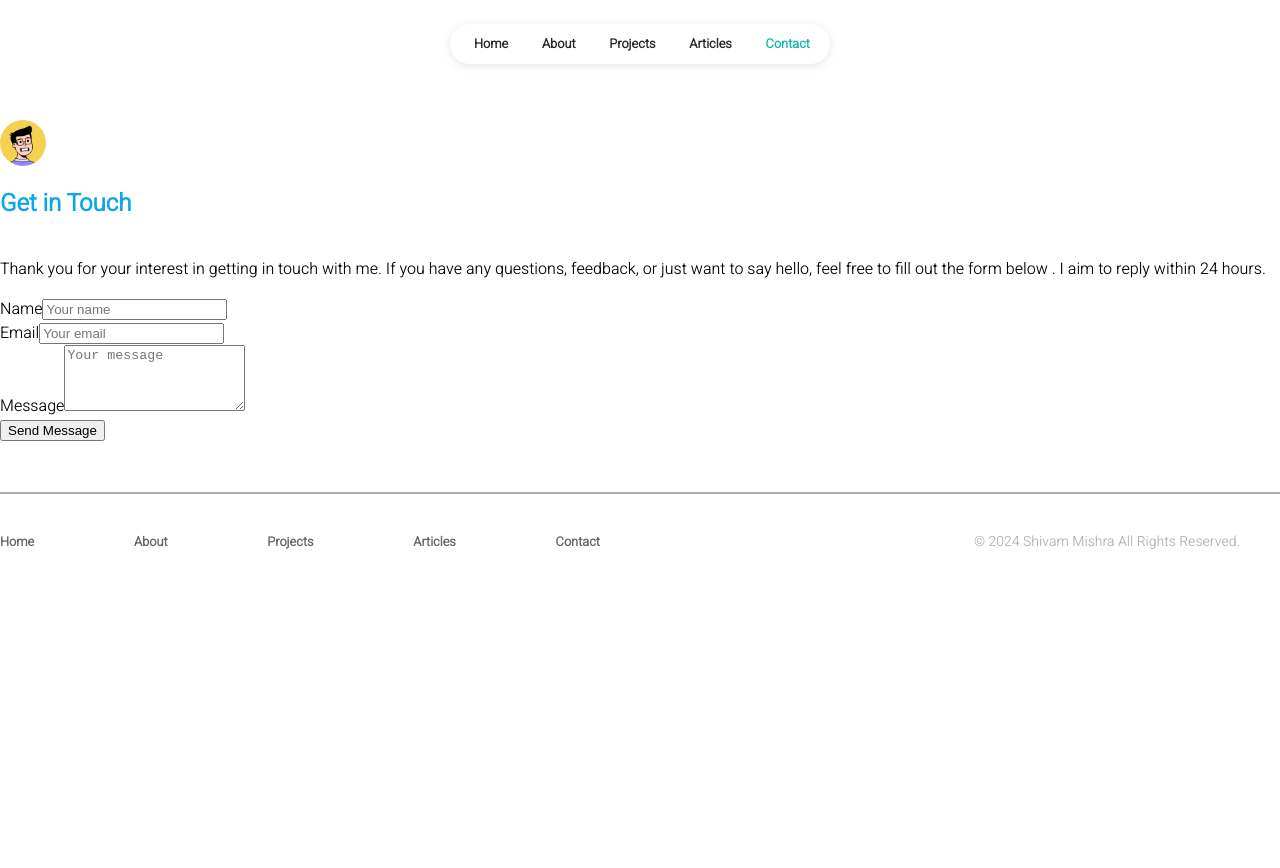
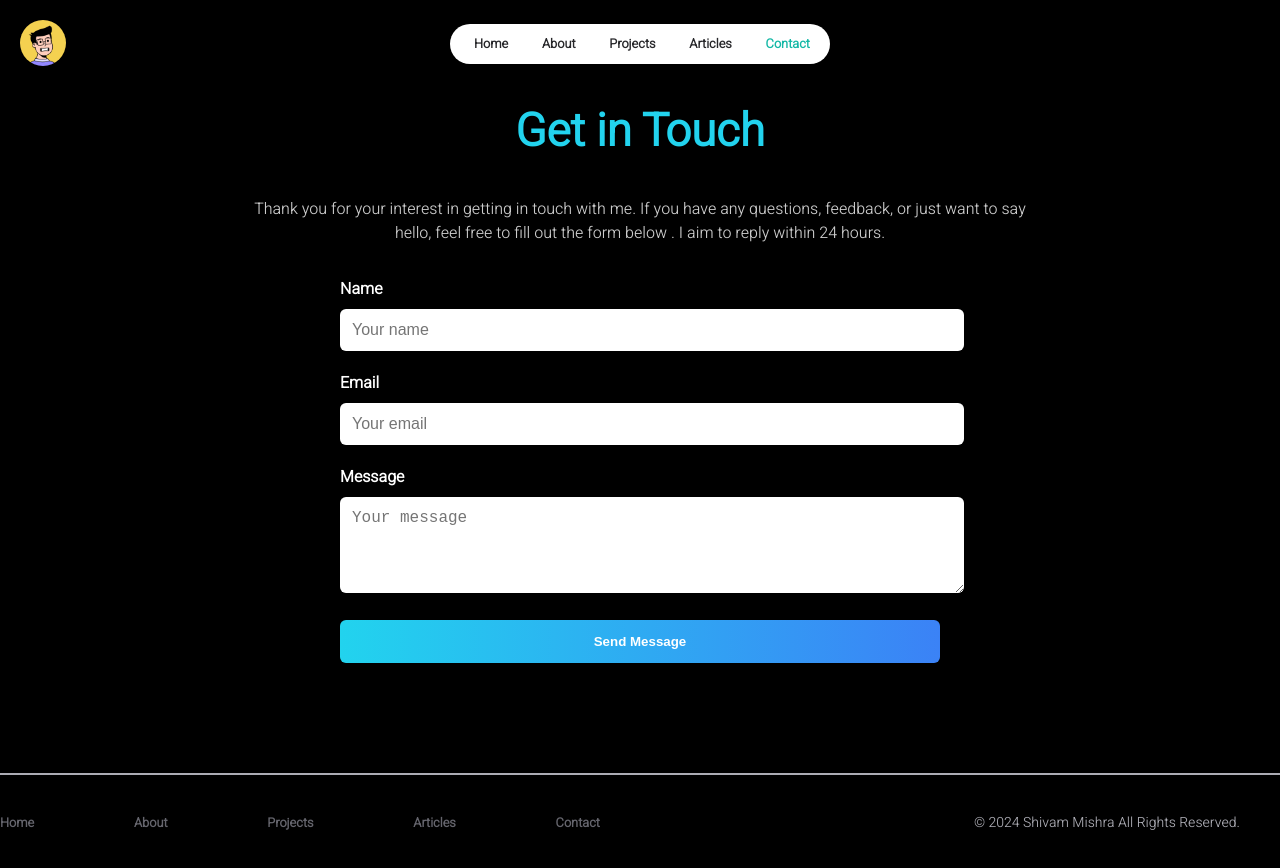
Before and after one commit to shivammishra28/portfolio, a React (Create React App) app: page /contact in a window 1280 px wide. Shown: the top 868 px of the page. Before the commit the page ends 800 px from the top, so only its background shows below. Built offline with nearby package versions, Linux system fonts and the light colour scheme.

Commit message:
Update contact.css

```diff
--- a/src/pages/styles/contact.css
+++ b/src/pages/styles/contact.css
@@ -1,38 +1,92 @@
-.contact-logo-container {
-	display: flex;
-	justify-content: left;
-	padding-top: 25px;
-}
-
-.contact-logo {
-	display: flex;
-	position: fixed;
-	border: 1px solid white;
-	border-radius: 50%;
-	box-shadow: 0px 4px 10px rgba(0, 0, 0, 0.25);
-	top: 4vh;
-}
-
-.contact-subtitle {
-	width: 100% !important;
+.contact-page {
+	background-color: black;
+	min-height: 100vh;
+	color: white;
 }
 
 .contact-container {
 	display: flex;
 	flex-direction: column;
-	justify-content: space-around;
-	margin-top: 120px;
+	align-items: center;
+	justify-content: center;
+	padding: 60px 20px;
+}
+
+.logo-wrapper {
+	margin-bottom: 32px;
+}
+.logo-fixed {
+	position: fixed;
+	top: 20px;
+	left: 20px;
+	z-index: 1000;
 }
 
 
-.socials-container {
-	display: flex;
-	flex-direction: column;
-	margin-top: 80px;
+.contact-title {
+	font-size: 2.85rem;
+	font-weight: bold;
+	margin-bottom: 16px;
+	text-align: center;
 }
 
-.contact-socials {
-	display: flex;
-	justify-content: flex-start;
-	align-items: center;
+.highlight {
+	color: #22d3ee; /* Cyan */
 }
+
+.contact-description {
+	color: #ccc;
+	max-width: 800px;
+	text-align: center;
+	margin-bottom: 32px;
+}
+
+.contact-email {
+	color: #22d3ee;
+	text-decoration: underline;
+}
+
+.form-wrapper {
+	width: 100%;
+	max-width: 600px;
+}
+
+.contact-form .form-group {
+	margin-bottom: 20px;
+}
+
+.contact-form label {
+	display: block;
+	margin-bottom: 8px;
+	font-weight: 600;
+}
+
+.contact-form input,
+.contact-form textarea {
+	width: 100%;
+	padding: 12px;
+	border-radius: 6px;
+	border: none;
+	color: black;
+	font-size: 16px;
+}
+
+.submit-button {
+	width: 100%;
+	padding: 14px;
+	background: linear-gradient(to right, #22d3ee, #3b82f6);
+	color: white;
+	border: none;
+	border-radius: 6px;
+	font-weight: 600;
+	cursor: pointer;
+	transition: opacity 0.3s ease;
+}
+
+.submit-button:hover {
+	opacity: 0.9;
+}
+
+.socials-wrapper {
+	margin-top: 48px;
+}
```
